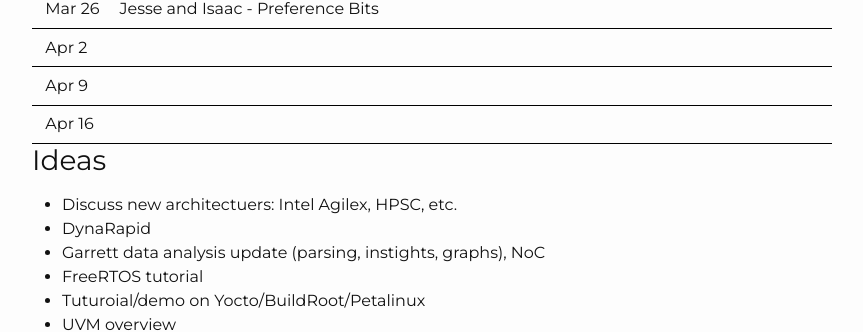
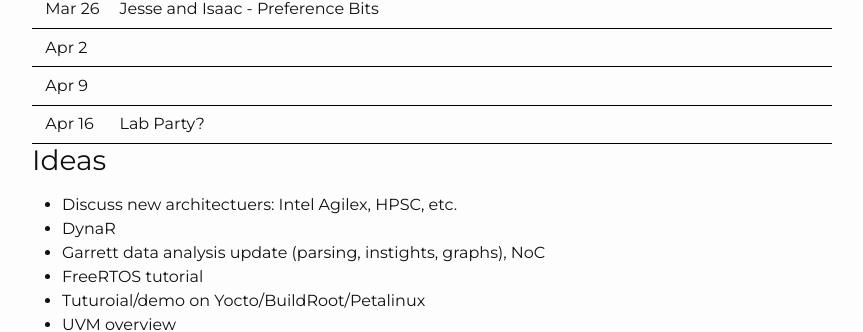
Before and after one commit to byuccl/byuccl.github.io, a Jekyll site: the page built from pages/schedule.md, in a window 1280 px wide and 900 px high, scrolled down 543 px. Shown: the part 146-478 px from the top of the window, without its empty margins (53-916 px from the left). Built offline with Jekyll 4.4.1, drawn with Linux system fonts in a browser that asks for light colours; nearby versions of some CDN libraries.

Commit message:
Updated schedule

```diff
--- a/pages/schedule.md
+++ b/pages/schedule.md
@@ -22,11 +22,11 @@ title: Schedule
 | Mar 26 | Jesse and Isaac - Preference Bits
 | Apr 2  |
 | Apr 9  |
-| Apr 16 |
+| Apr 16 | Lab Party?
 
 ### Ideas
 * Discuss new architectuers: Intel Agilex, HPSC, etc.
-* DynaRapid
+* DynaR
 * Garrett data analysis update (parsing, instights, graphs), NoC
 * FreeRTOS tutorial
 * Tuturoial/demo on Yocto/BuildRoot/Petalinux
```
